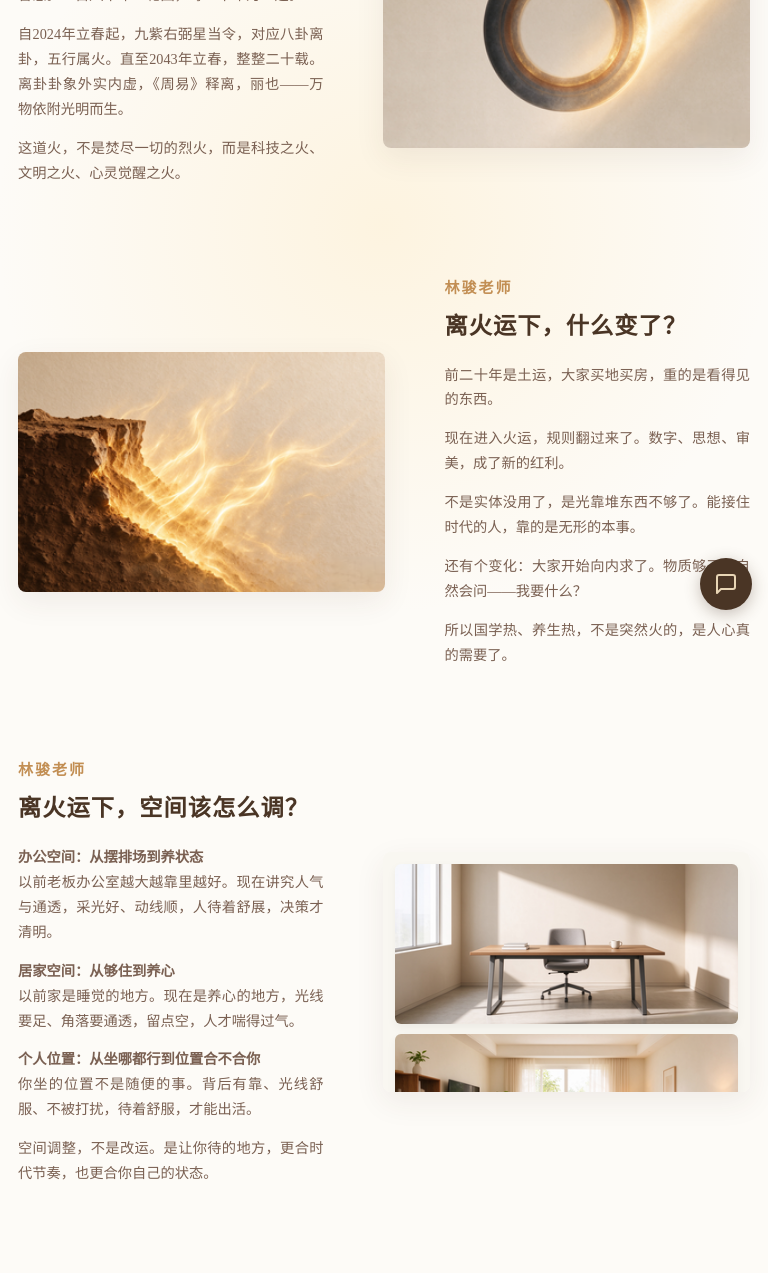
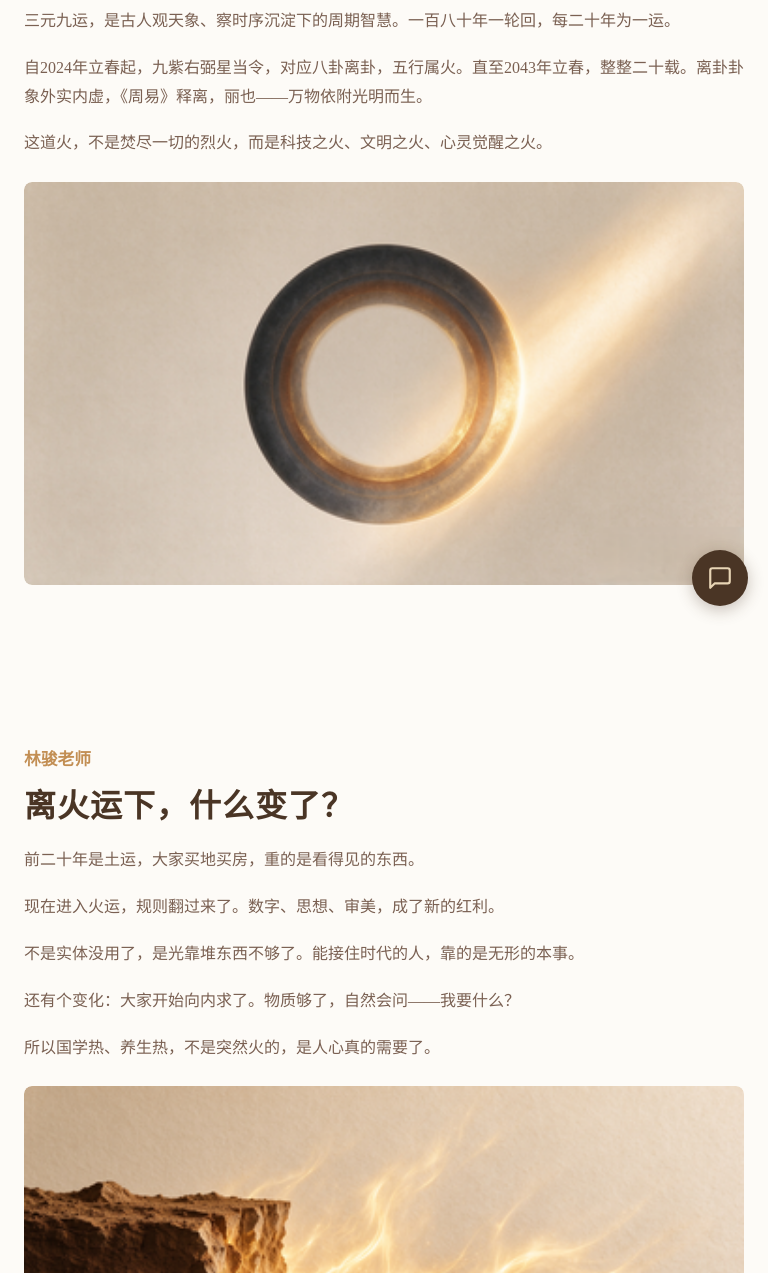
Before and after one commit to kenstella86/linjun-website, a plain HTML site: page linjun-website/index.html in a window 768 px wide. Shown: the part 174-1447 px from the top of the page. Drawn offline with Linux system fonts and the light colour scheme.

Commit message:
ai 链接

```diff
--- a/linjun-website/index.html
+++ b/linjun-website/index.html
@@ -8,176 +8,95 @@
 <link rel="preconnect" href="https://fonts.gstatic.com" crossorigin>
 <link href="https://fonts.googleapis.com/css2?family=Noto+Serif+SC:wght@400;600;700&display=swap" rel="stylesheet">
 <style>
+  /* ================= 全局基础设置 ================= */
   * { margin: 0; padding: 0; box-sizing: border-box; }
   :root {
     --bg: #FDFBF7;           /* 宣纸底色 */
     --text-main: #4A3525;    /* 深褐（主文） */
     --text-sub: #7A6052;     /* 浅褐（副文） */
     --accent: #C28E53;       /* 金色/铜色 */
-    --accent-light: #E8D5B5; /* 浅金 */
-    --gold-glow: radial-gradient(circle, rgba(255,220,150,0.4) 0%, transparent 70%);
   }
   body {
     background-color: var(--bg);
     color: var(--text-main);
     font-family: 'Noto Serif SC', 'Songti SC', serif;
-    line-height: 1.7;
+    line-height: 1.8;
     overflow-x: hidden;
     -webkit-font-smoothing: antialiased;
   }
 
-  /* 光影背景辅助 */
-  .glow-bg {
-    position: absolute; inset: 0; pointer-events: none;
-    background: var(--gold-glow);
-    opacity: 0.6; z-index: 0;
+  /* ================= 页面排版（全端通用，重点适配手机） ================= */
+  .container { max-width: 800px; margin: 0 auto; padding: 0 24px; }
+  .section { padding: 50px 0; }
+
+  /* 文字区块样式 */
+  .section-text h2 { font-size: 1.6rem; font-weight: 600; margin-bottom: 18px; color: var(--text-main); letter-spacing: 1px; line-height: 1.4; }
+  .section-text h3 { font-size: 1.05rem; color: var(--accent); margin-bottom: 8px; font-weight: 600; }
+  .section-text p { font-size: 1rem; margin-bottom: 18px; color: var(--text-sub); text-align: justify; }
+  .section-text p:last-child { margin-bottom: 0; }
+
+  /* 图片区块样式（关键修改：图片随宽度自适应，保持原比例） */
+  .section-visual { margin-top: 24px; border-radius: 8px; overflow: hidden; }
+  .section-visual img {
+    width: 100%;
+    height: auto;       /* 高度自适应，保持图片原始比例，绝不裁切 */
+    display: block;
+    border-radius: 8px;
   }
 
-  /* 布局（桌面端） */
-  .container { max-width: 1100px; margin: 0 auto; padding: 0 24px; position: relative; z-index: 1; }
-  .section { padding: 100px 0; display: flex; align-items: center; gap: 60px; }
-  .section.reverse { flex-direction: row-reverse; }
-  .section-text { flex: 1; }
-  .section-visual { flex: 1.2; min-height: 450px; border-radius: 12px; overflow: hidden; box-shadow: 0 10px 30px rgba(74,53,37,0.08); position: relative; }
-
-  /* 文本框内排版 */
-  .section-text h2 { font-size: 2.2rem; font-weight: 600; margin-bottom: 26px; color: var(--text-main); letter-spacing: 2px; }
-  .section-text h3 { font-size: 1.1rem; color: var(--accent); margin-bottom: 10px; letter-spacing: 2px; font-weight: 600; }
-  .section-text p { font-size: 1.05rem; margin-bottom: 18px; color: var(--text-sub); }
-  .section-text p:last-child { margin-bottom: 0; }
-
-  /* 图片自适应样式 */
-  .section-visual img {
-    width: 100%;
-    height: 100%;
-    object-fit: cover; /* 保证图片铺满且不被拉伸变形 */
-    display: block;
-    transition: transform 0.5s ease;
-  }
-  .section-visual:hover img {
-    transform: scale(1.02);
-  }
-
-  /* 针对第三板块上下两张图的双图布局（桌面端） */
+  /* 双图布局（办公与居家）：手机端自动上下堆叠，PC端并排 */
   .box-layout {
     display: grid;
     grid-template-columns: 1fr;
     gap: 16px;
-    padding: 20px;
-    height: 100%;
-    background: #F9F7F1;
   }
-  .box-layout img {
-    height: 200px;
-    border-radius: 8px;
-    box-shadow: 0 4px 10px rgba(0,0,0,0.05);
-  }
+  .box-layout img { width: 100%; height: auto; display: block; border-radius: 8px; }
 
-  /* ================= 对话框 UI 设计（林骏老师即时解答） ================= */
+  /* ================= 悬浮 AI 对话框 ================= */
   .ai-chat-btn {
-    position: fixed; bottom: 24px; right: 24px; width: 60px; height: 60px;
-    border-radius: 50%; background: var(--text-main); color: var(--accent-light); border: none;
+    position: fixed; bottom: 20px; right: 20px; width: 56px; height: 56px;
+    border-radius: 50%; background: var(--text-main); color: #E8D5B5; border: none;
     box-shadow: 0 4px 16px rgba(74,53,37,0.3); cursor: pointer; z-index: 3000;
     display: grid; place-items: center; transition: all 0.3s ease;
   }
   .ai-chat-btn:hover { transform: scale(1.1); background: var(--accent); color: #fff; }
-  .ai-chat-btn svg { width: 28px; height: 28px; }
+  .ai-chat-btn svg { width: 26px; height: 26px; }
 
   .ai-chat-window {
-    position: fixed; bottom: 100px; right: 24px; width: 380px; height: 520px;
+    position: fixed; bottom: 88px; right: 20px; width: 360px; height: 520px;
     background: var(--bg); border-radius: 12px; box-shadow: 0 12px 40px rgba(74,53,37,0.15);
     display: none; flex-direction: column; z-index: 3000; overflow: hidden;
-    border: 1px solid var(--accent-light);
+    border: 1px solid #E8D5B5;
   }
   .ai-chat-window.open { display: flex; }
   .ai-chat-header {
-    background: var(--text-main); color: var(--accent-light); padding: 18px 20px;
-    font-weight: 600; display: flex; justify-content: space-between; align-items: center;
-    font-size: 1.05rem; letter-spacing: 1px;
+    background: var(--text-main); color: #E8D5B5; padding: 16px 20px;
+    font-weight: 600; display: flex; justify-content: space-between; align-items: center; font-size: 1rem;
   }
-  .ai-chat-header button { background: none; border: none; color: var(--accent-light); cursor: pointer; font-size: 22px; transition: 0.2s; }
-  .ai-chat-header button:hover { color: #fff; }
-  .ai-chat-messages { flex: 1; padding: 20px; overflow-y: auto; display: flex; flex-direction: column; gap: 14px; background: #F9F7F1; }
+  .ai-chat-header button { background: none; border: none; color: #E8D5B5; cursor: pointer; font-size: 22px; }
+  .ai-chat-messages { flex: 1; padding: 16px; overflow-y: auto; display: flex; flex-direction: column; gap: 12px; background: #F9F7F1; }
   .ai-msg { max-width: 85%; padding: 12px 16px; border-radius: 10px; font-size: 0.95rem; line-height: 1.6; word-wrap: break-word; box-shadow: 0 2px 6px rgba(0,0,0,0.03); }
   .ai-msg.bot { background: #fff; border: 1px solid #E8D5B5; align-self: flex-start; border-bottom-left-radius: 2px; color: var(--text-main); }
   .ai-msg.user { background: var(--accent); color: #fff; align-self: flex-end; border-bottom-right-radius: 2px; }
-  .ai-chat-input-area { display: flex; padding: 16px; border-top: 1px solid #E8D5B5; background: #fff; gap: 10px; }
-  .ai-chat-input-area input { flex: 1; padding: 12px 16px; border: 1px solid #E8D5B5; border-radius: 20px; outline: none; font-size: 0.95rem; font-family: inherit; color: var(--text-main); background: #F9F7F1; transition: 0.2s; }
+  .ai-chat-input-area { display: flex; padding: 12px; border-top: 1px solid #E8D5B5; background: #fff; gap: 8px; }
+  .ai-chat-input-area input { flex: 1; padding: 10px 16px; border: 1px solid #E8D5B5; border-radius: 20px; outline: none; font-size: 0.95rem; font-family: inherit; color: var(--text-main); background: #F9F7F1; }
   .ai-chat-input-area input:focus { border-color: var(--accent); background: #fff; }
-  .ai-chat-input-area button { background: var(--text-main); color: var(--accent-light); border: none; border-radius: 20px; padding: 12px 20px; cursor: pointer; font-weight: 600; font-family: inherit; transition: 0.2s; }
-  .ai-chat-input-area button:hover { background: var(--accent); color: #fff; }
+  .ai-chat-input-area button { background: var(--text-main); color: #E8D5B5; border: none; border-radius: 20px; padding: 10px 18px; cursor: pointer; font-weight: 600; font-family: inherit; }
 
-  /* ================= 手机端专属优化（核心） ================= */
-  @media (max-width: 820px) {
-    /* 基础字号全局微调，更适合手机阅读 */
-    html { font-size: 15px; }
-
-    /* 间距缩小，防止屏幕过长 */
-    .section, .section.reverse {
-      flex-direction: column;
-      gap: 24px;
-      padding: 45px 0;
-    }
-
-    /* 让文字处于上方，图片在下方，阅读更自然 */
-    .container { padding: 0 18px; }
-
-    /* 标题和正文调整 */
-    .section-text h2 { font-size: 1.55rem; margin-bottom: 16px; letter-spacing: 1px; }
-    .section-text h3 { font-size: 1rem; margin-bottom: 6px; }
-    .section-text p { font-size: 0.95rem; margin-bottom: 14px; line-height: 1.75; text-align: justify; }
-
-    /* 图片容器高度固定，防止手机屏幕被单张图片占满 */
-    .section-visual {
-      width: 100%;
-      min-height: auto;
-      height: 240px; /* 单张图高度固定 */
-      border-radius: 8px;
-    }
-
-    /* 双图布局手机端调整 */
-    .box-layout {
-      padding: 12px;
-      gap: 10px;
-    }
-    .box-layout img {
-      height: 160px; /* 双图布局中每张图的高度 */
-      border-radius: 6px;
-    }
-
-    /* AI 聊天窗口手机端适配 */
-    .ai-chat-window {
-      width: calc(100vw - 24px);
-      right: 12px;
-      bottom: 84px;
-      height: 65vh;
-      border-radius: 10px;
-    }
-    .ai-chat-btn {
-      width: 52px;
-      height: 52px;
-      right: 16px;
-      bottom: 16px;
-    }
-    .ai-chat-btn svg { width: 24px; height: 24px; }
-
-    /* 聊天室内边距调整 */
-    .ai-chat-header { padding: 14px 16px; font-size: 1rem; }
-    .ai-chat-messages { padding: 14px; gap: 10px; }
-    .ai-msg { padding: 10px 14px; font-size: 0.9rem; max-width: 88%; }
-    .ai-chat-input-area { padding: 12px; gap: 8px; }
-    .ai-chat-input-area input { padding: 10px 14px; font-size: 0.9rem; }
-    .ai-chat-input-area button { padding: 10px 16px; font-size: 0.9rem; }
+  /* ================= 针对手机端特别优化的媒体查询 ================= */
+  @media (min-width: 768px) {
+    /* 如果是电脑大屏，双图并排显示 */
+    .box-layout { grid-template-columns: 1fr 1fr; }
+    .section { padding: 80px 0; }
+    .section-text h2 { font-size: 2rem; }
   }
 </style>
 </head>
 <body>
 
-<div class="glow-bg"></div>
-
-<!-- 板块 1：三元九运 -->
+<!-- 板块 1 -->
 <section class="section">
-  <div class="container" style="display: flex; gap: 60px; align-items: center; flex-wrap: wrap;">
+  <div class="container">
     <div class="section-text">
       <h3>三元九运</h3>
       <h2>一百八十年里的二十年光明</h2>
@@ -186,15 +105,14 @@
       <p>这道火，不是焚尽一切的烈火，而是科技之火、文明之火、心灵觉醒之火。</p>
     </div>
     <div class="section-visual">
-      <!-- 第1张图：发光圆环 -->
       <img src="img-1.jpg" alt="三元九运光影视觉图">
     </div>
   </div>
 </section>
 
-<!-- 板块 2：离火运下，什么变了？ -->
-<section class="section reverse">
-  <div class="container" style="display: flex; gap: 60px; align-items: center; flex-direction: row-reverse; flex-wrap: wrap;">
+<!-- 板块 2 -->
+<section class="section">
+  <div class="container">
     <div class="section-text">
       <h3>林骏老师</h3>
       <h2>离火运下，什么变了？</h2>
@@ -205,15 +123,14 @@
       <p>所以国学热、养生热，不是突然火的，是人心真的需要了。</p>
     </div>
     <div class="section-visual">
-      <!-- 第2张图：土石发光 -->
       <img src="img-2.jpg" alt="土石发光视觉图">
     </div>
   </div>
 </section>
 
-<!-- 板块 3：离火运下，空间该怎么调？ -->
+<!-- 板块 3 -->
 <section class="section">
-  <div class="container" style="display: flex; gap: 60px; align-items: center; flex-wrap: wrap;">
+  <div class="container">
     <div class="section-text">
       <h3>林骏老师</h3>
       <h2>离火运下，空间该怎么调？</h2>
@@ -223,7 +140,6 @@
       <p>空间调整，不是改运。是让你待的地方，更合时代节奏，也更合你自己的状态。</p>
     </div>
     <div class="section-visual">
-      <!-- 第3、4张图：办公与居家空间布局 -->
       <div class="box-layout">
         <img src="img-3a.jpg" alt="办公空间布局图">
         <img src="img-3b.jpg" alt="居家空间布局图">
@@ -232,9 +148,9 @@
   </div>
 </section>
 
-<!-- 板块 4：三十年，只做一件事 -->
-<section class="section reverse">
-  <div class="container" style="display: flex; gap: 60px; align-items: center; flex-direction: row-reverse; flex-wrap: wrap;">
+<!-- 板块 4 -->
+<section class="section">
+  <div class="container">
     <div class="section-text">
       <h3>林骏老师</h3>
       <h2>三十年，只做一件事</h2>
@@ -245,7 +161,6 @@
       <p>分享一种看待变化、安顿身心的传统视角。</p>
     </div>
     <div class="section-visual">
-      <!-- 第5张图：茶具与书本 -->
       <img src="img-4.jpg" alt="木桌、书与茶具视觉图">
     </div>
   </div>
@@ -271,7 +186,6 @@
 </div>
 
 <script>
-  // AI 聊天窗口控制逻辑
   function toggleAiChat() {
     const win = document.getElementById('aiChatWindow');
     win.classList.toggle('open');
```
